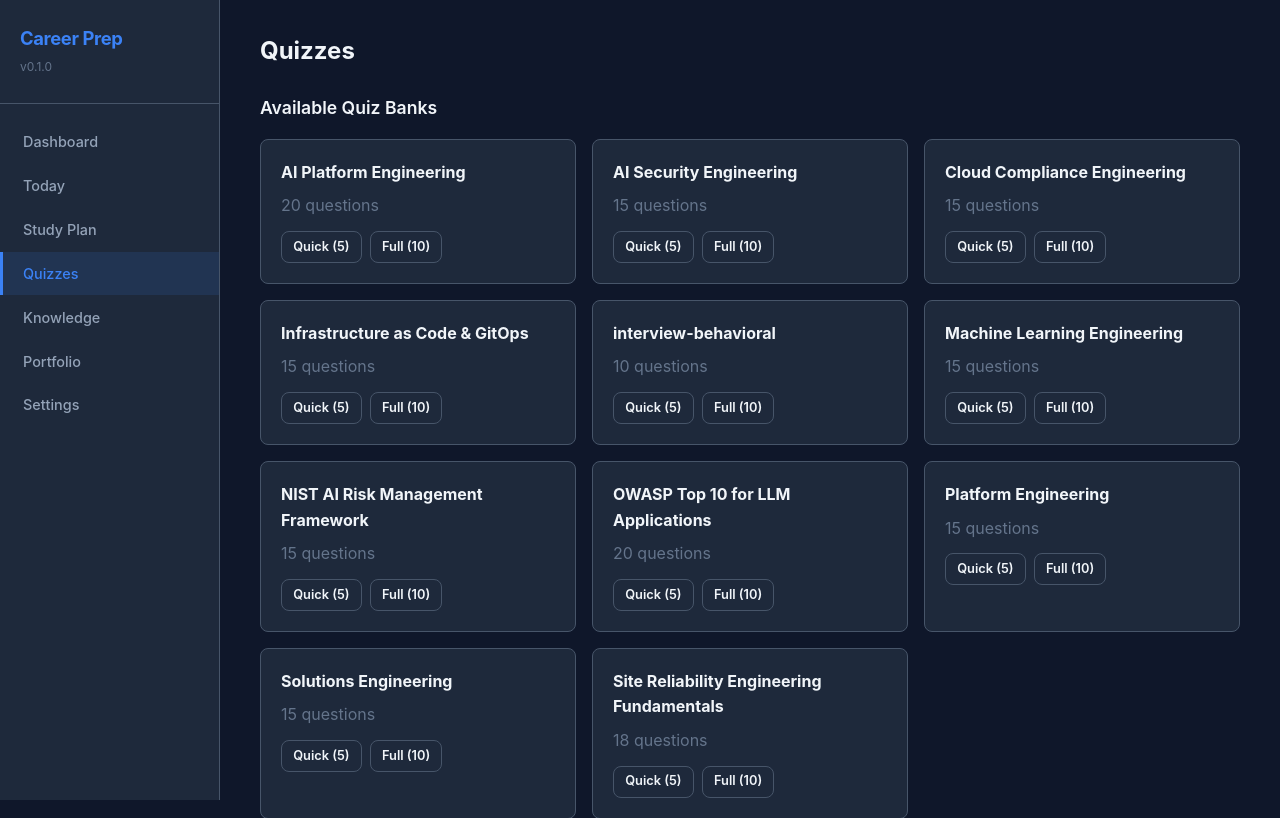
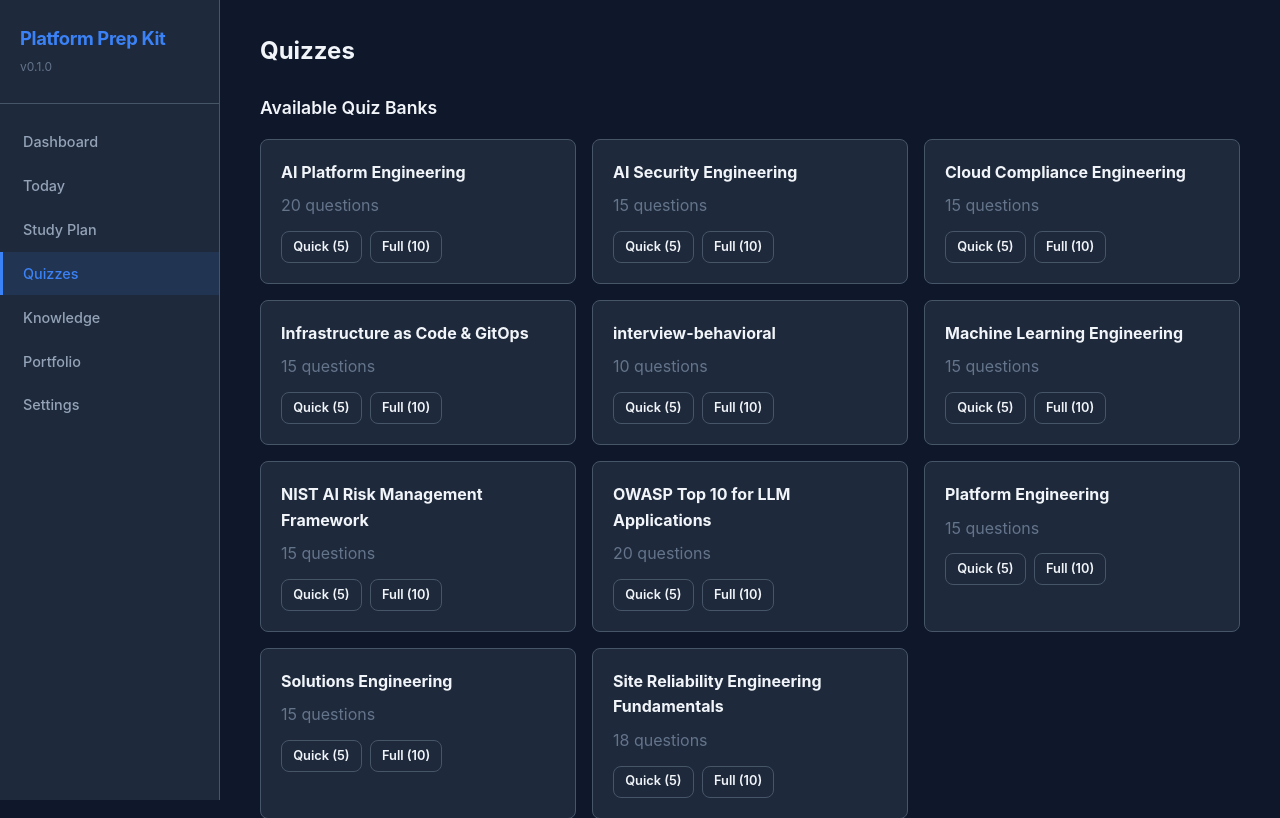
Before and after one commit to aiforge-labs/platform-prep-kit, a FastAPI app: page /quiz in a window 1280 px wide. Shown: the top 818 px of the page. Run offline with FastAPI, Linux system fonts and the light colour scheme; data that the repository does not hold is empty.

Commit message:
refactor: rename remaining bare "Career Prep" strings
Sidebar logo, nav partial, export report heading, AI session template,
and custom template header all used the bare "Career Prep" form which
the initial rename sweep (Career Prep Agent → Platform Prep Kit)
did not match.

Co-Authored-By: Claude Opus 4.7 (1M context) <noreply@anthropic.com>

```diff
--- a/prep_agent/commands/export_cmd.py
+++ b/prep_agent/commands/export_cmd.py
@@ -108,7 +108,7 @@ def _render_markdown(data):
     lines = []
     s = data["summary"]
 
-    lines.append("# Career Prep Progress Report")
+    lines.append("# Platform Prep Kit Progress Report")
     lines.append("")
     lines.append(f"Generated: {data['generated_at']}")
     lines.append("")
--- a/prep_agent/integrations/ai_bridge.py
+++ b/prep_agent/integrations/ai_bridge.py
@@ -298,7 +298,7 @@ Start with the TEACH phase now."""
                 + "\n".join(f"- {t}" for t in completed[-10:])
             )
 
-        return f"""# Career Prep Session
+        return f"""# Platform Prep Kit Session
 
 ## Context
 - **Target Role:** {target_role}
--- a/prep_agent/web/templates/base.html
+++ b/prep_agent/web/templates/base.html
@@ -13,7 +13,7 @@
         <!-- Sidebar Navigation -->
         <nav class="sidebar">
             <div class="sidebar-header">
-                <h1 class="logo">Career Prep</h1>
+                <h1 class="logo">Platform Prep Kit</h1>
                 <span class="version">v0.1.0</span>
             </div>
             <ul class="nav-links">
--- a/prep_agent/web/templates/partials/nav.html
+++ b/prep_agent/web/templates/partials/nav.html
@@ -1,7 +1,7 @@
 {% macro sidebar(active_page="") %}
 <nav class="sidebar">
     <div class="sidebar-header">
-        <h1 class="logo">Career Prep</h1>
+        <h1 class="logo">Platform Prep Kit</h1>
         <span class="version">v0.1.0</span>
     </div>
     <ul class="nav-links">
--- a/templates/custom.yml
+++ b/templates/custom.yml
@@ -1,4 +1,4 @@
-# Custom Career Prep Template
+# Custom Platform Prep Kit Template
 # ===========================
 # Fill in your own tracks and topics to create a personalized study plan.
 # See _schema.yml for the full field reference.
```
